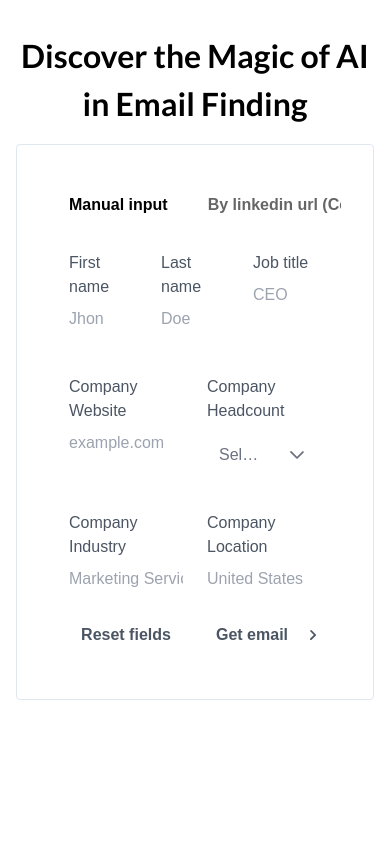
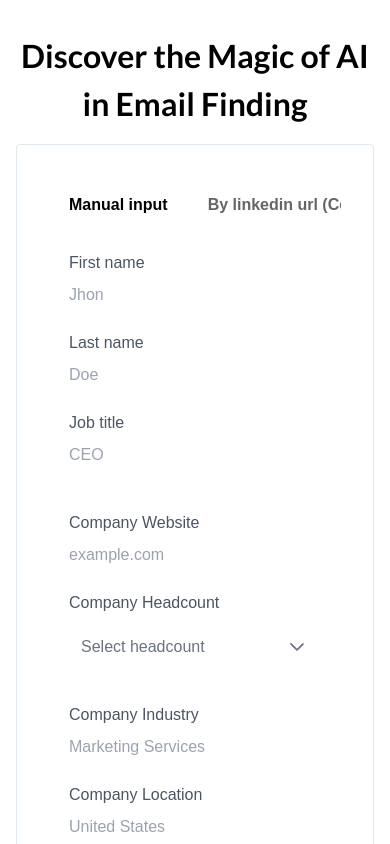
Before and after one commit to dmitry-dvornitsky/guessemail-client, a Vue app: page / in a window 390 px wide. Shown: the top 844 px of the page. Built offline with nearby package versions, Linux system fonts and the light colour scheme; a web font is replaced by a local one.

Commit message:
Added mobile version

```diff
--- a/src/views/HomeView.vue
+++ b/src/views/HomeView.vue
@@ -2,14 +2,15 @@
   <div class="layout-content">
     <div class="title">Discover the Magic of AI in Email Finding</div>
     <div class="block-section">
-      <Toast />
       <div class="flex items-center" v-if="isLoading">
         <ProgressSpinner />
       </div>
       <div class="flex flex-col" v-if="isSubmited">
+        <Toast class="toast" position="bottom-right" />
+
         <div v-for="(email, index) in sortedEmails" :key="index" class="">
-          <div class="flex justify-between items-center">
-            <div class="text-900 font-medium">{{ email.email }}</div>
+          <div class="flex flex-col sm:flex-row justify-between items-center">
+            <div class="text-900 font-medium mb-6 sm:mb-0">{{ email.email }}</div>
             <div class="flex items-center gap-6">
               <Avatar
                 :label="email.probability.toString()"
@@ -22,7 +23,9 @@
 
           <Divider />
         </div>
-        <div class="flex justify-center gap-6">
+        <div
+          class="flex flex-col-reverse sm:flex-col items-center sm:flex-row justify-center gap-6"
+        >
           <Button class="w-48" label="Back" @click="resetForms()" outlined />
           <Button class="w-48" label="Copy all emails" @click="copyEmails()" />
         </div>
@@ -31,7 +34,7 @@
         <TabView>
           <TabPanel header="Manual input">
             <form @submit.prevent="sendManualForm()">
-              <div class="grid grid-cols-3 gap-6 mb-6">
+              <div class="grid md:grid-cols-3 grid-cols-1 gap-6 mb-6">
                 <div class="flex flex-col gap-2">
                   <label for="firstName">First name</label>
                   <InputText
@@ -91,7 +94,7 @@
                 </div>
               </div>
               <Divider />
-              <div class="grid grid-cols-2 gap-6 mb-8">
+              <div class="grid md:grid-cols-2 grid-cols-1 gap-6 mb-8">
                 <div class="flex flex-col gap-2">
                   <label for="website">Company Website</label>
                   <InputText
@@ -132,7 +135,7 @@
                   </div>
                 </div>
               </div>
-              <div class="grid grid-cols-2 gap-6 mb-8">
+              <div class="grid md:grid-cols-2 md:grid-cols-1 gap-6 mb-8">
                 <div class="flex flex-col gap-2">
                   <label for="industry">Company Industry</label>
                   <InputText
@@ -173,7 +176,7 @@
                 </div>
               </div>
 
-              <div class="flex justify-center gap-6">
+              <div class="flex flex-col-reverse sm:flex-row items-center justify-center gap-6">
                 <Button class="w-48" label="Reset fields" @click="resetManualForm()" outlined />
                 <Button
                   type="submit"
@@ -310,7 +313,7 @@ export default defineComponent({
       const sortedEmails = emails.sort((a, b) => b.probability - a.probability)
 
       const normalizedEmails = sortedEmails.map((email) => {
-        const probability = Math.round(email.probability * 100)
+        const probability = Math.round(email.probability)
         return { email: email.email, probability }
       })
 
@@ -373,8 +376,10 @@ export default defineComponent({
       this.isLoading = true
 
       try {
+        //        baseURL: 'https://getemail-api-dq87w.ondigitalocean.app/'
+
         const api = axios.create({
-          baseURL: 'https://getemail-api-dq87w.ondigitalocean.app/'
+          baseURL: 'http://localhost:3000'
         })
 
         const { data } = await api.post('emails', request)
@@ -421,6 +426,11 @@ export default defineComponent({
 </script>
 
 <style scoped>
+.toast {
+  left: 20px !important;
+  width: unset !important;
+}
+
 .p-valid {
   border-color: #22c55e;
 }
```
